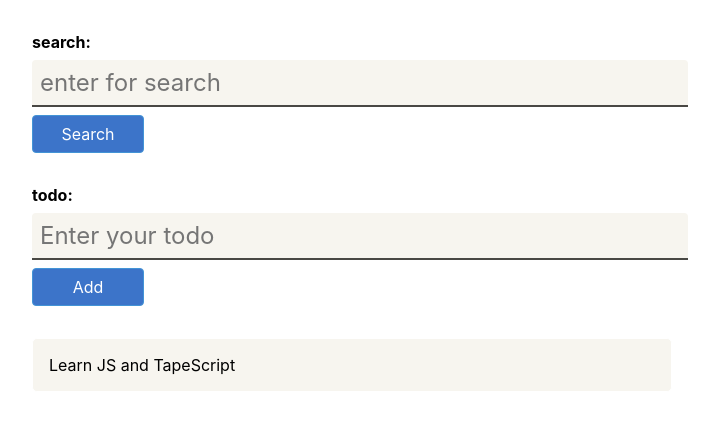
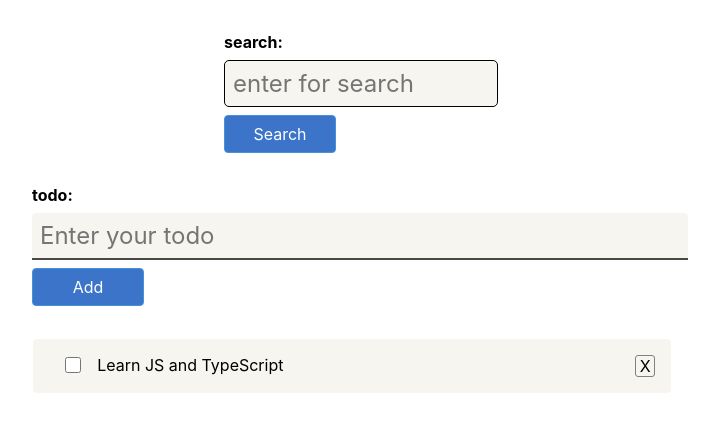
Before and after one commit to Arshaluys84/typeScriptTodoListWithLogIn, a React (Create React App) app: page / in a window 1280 px wide. Shown: the top 432 px of the page, without its empty margins (288-1007 px from the left). Built offline with nearby package versions, Linux system fonts and the light colour scheme.

Commit message:
add checkbox and sorting

```diff
--- a/src/App.tsx
+++ b/src/App.tsx
@@ -5,7 +5,7 @@ import Todos from "./components/Todos";
 import { Todo } from "./models/Todo";
 
 function App() {
-  const todosList = [new Todo("Learn JS and TapeScript")];
+  const todosList = [new Todo("Learn JS and TypeScript", false)];
   const [todos, setTodos] = useState(todosList);
   const [search] = useState("");
   const [filteredTodos, setFilteredTodos] = useState(todos);
@@ -20,7 +20,7 @@ function App() {
     }
   }, [search, todos]);
   const onAddHandler = (text: string) => {
-    setTodos((prev) => [...prev, new Todo(text)]);
+    setTodos((prev) => [...prev, new Todo(text, false)]);
   };
 
   const onDelete = (todoId: string) => {
@@ -34,12 +34,28 @@ function App() {
       )
     );
   };
+  const onCheckBoxChangeHandler = (newTodo: Todo) => {
+    setTodos(
+      todos.map((todo) => {
+        if (todo.id === newTodo.id) {
+          return newTodo;
+        } else {
+          return todo;
+        }
+      })
+    );
+  };
 
+  todos.sort((a, b) => +a.isChecked - +b.isChecked);
   return (
     <div className="App">
       <SearchTodo onFilter={onFilterHandler} />
       <NewTodo onAdd={onAddHandler} />
-      <Todos todos={filteredTodos} onDelete={onDelete} />
+      <Todos
+        todos={filteredTodos}
+        onDelete={onDelete}
+        onChange={onCheckBoxChangeHandler}
+      />
     </div>
   );
 }
--- a/src/components/NewTodo/index.css
+++ b/src/components/NewTodo/index.css
@@ -9,36 +9,6 @@
   margin-bottom: 0.5rem;
 }
 
-.form input {
-  display: block;
-  width: 100%;
-  font: inherit;
-  font-size: 1.5rem;
-  padding: 0.5rem;
-  border-radius: 4px;
-  background-color: #f7f5ef;
-  border: none;
-  border-bottom: 2px solid #494844;
-  border-bottom-right-radius: 0;
-  border-bottom-left-radius: 0;
-  margin-bottom: 0.5rem;
-}
-
-/* .form button {
-  font: inherit;
-  background-color: #eb0250;
-  border: 1px solid #ebb002;
-  color: #201d0f;
-  padding: 0.5rem 1.5rem;
-  border-radius: 4px;
-  cursor: pointer;
-}
-
-.form button:hover,
-.form button:active {
-  background-color: #eb0250;
-  border-color: #ebc002;
-} */
 .form p {
   color: #eb0250;
 }
--- a/src/components/NewTodo/index.tsx
+++ b/src/components/NewTodo/index.tsx
@@ -1,5 +1,6 @@
 import { ChangeEvent, FormEvent, useState } from "react";
 import { Button } from "../UI/Button";
+import { Input } from "../UI/Input";
 import "./index.css";
 
 const NewTodo: React.FC<{ onAdd: (text: string) => void }> = ({ onAdd }) => {
@@ -26,7 +27,7 @@ const NewTodo: React.FC<{ onAdd: (text: string) => void }> = ({ onAdd }) => {
   return (
     <form onSubmit={submitHandler} className="form">
       <label htmlFor="text">todo:</label>
-      <input
+      <Input
         type="text"
         id="text"
         placeholder="Enter your todo"
--- a/src/components/SearchTodo/index.css
+++ b/src/components/SearchTodo/index.css
@@ -0,0 +1,7 @@
+.search {
+  width: 20%;
+}
+.search input {
+  border: 1px solid black;
+  border-radius: 5px;
+}
--- a/src/components/SearchTodo/index.tsx
+++ b/src/components/SearchTodo/index.tsx
@@ -1,4 +1,6 @@
 import { ChangeEvent, FormEvent, useState } from "react";
+import { Button } from "../UI/Button";
+import { Input } from "../UI/Input";
 import "./index.css";
 
 export const SearchTodo: React.FC<{
@@ -20,9 +22,9 @@ export const SearchTodo: React.FC<{
   };
 
   return (
-    <form onSubmit={submitHandler} className="form">
+    <form onSubmit={submitHandler} className="form search">
       <label htmlFor="search">search:</label>
-      <input
+      <Input
         type="text"
         id="search"
         placeholder="enter for search"
@@ -30,7 +32,7 @@ export const SearchTodo: React.FC<{
         value={search}
         onChange={onChangeHandler}
       />
-      <button>Search</button>
+      <Button>Search</Button>
     </form>
   );
 };
--- a/src/components/TodoItem/index.css
+++ b/src/components/TodoItem/index.css
@@ -1,4 +1,5 @@
 .item {
+  display: flex;
   margin: 1rem 0;
   padding: 1rem;
   background-color: #f7f5ef;
@@ -10,3 +11,21 @@
   border: 1px solid black;
   cursor: pointer;
 }
+.item input {
+  width: 3%;
+  margin: 0 1rem;
+  height: 20px;
+}
+.item li {
+  width: 100%;
+}
+.delete {
+  border: 1px solid grey;
+  border-radius: 3px;
+  height: 20px;
+  width: 20px;
+  text-align: center;
+}
+.delete:hover {
+  border: 1px solid red;
+}
--- a/src/components/TodoItem/index.tsx
+++ b/src/components/TodoItem/index.tsx
@@ -1,14 +1,24 @@
 import { Todo } from "../../models/Todo";
 import "./index.css";
 
-const TodoItem: React.FC<{ todo: Todo; onDelete: (id: string) => void }> = ({
-  todo,
-  onDelete,
-}) => {
+const TodoItem: React.FC<{
+  todo: Todo;
+  onDelete: (id: string) => void;
+  onChange: (todo: Todo) => void;
+}> = ({ todo, onDelete, onChange }) => {
   return (
-    <li onClick={() => onDelete(todo.id)} className="item">
-      {todo.title}
-    </li>
+    <div className="item">
+      <input
+        type="checkbox"
+        id="checkbox"
+        checked={todo.isChecked}
+        onChange={(e) => onChange({ ...todo, isChecked: e.target.checked })}
+      />
+      <li>{todo.title}</li>
+      <div className="delete" onClick={() => onDelete(todo.id)}>
+        X
+      </div>
+    </div>
   );
 };
 
--- a/src/components/Todos/index.tsx
+++ b/src/components/Todos/index.tsx
@@ -3,15 +3,21 @@ import { Todo } from "../../models/Todo";
 import TodoItem from "../TodoItem";
 import "./index.css";
 
-const Todos: React.FC<{ todos: Todo[]; onDelete: (id: string) => void }> = ({
-  todos,
-  onDelete,
-}) => {
+const Todos: React.FC<{
+  todos: Todo[];
+  onDelete: (id: string) => void;
+  onChange: (newTodo: Todo) => void;
+}> = ({ todos, onDelete, onChange }) => {
   return (
     <ul className="todos">
       {todos.map((item) => (
         //   <li key={item.id}>{item.title}</li>
-        <TodoItem key={item.id} todo={item} onDelete={onDelete} />
+        <TodoItem
+          key={item.id}
+          todo={item}
+          onDelete={onDelete}
+          onChange={onChange}
+        />
       ))}
     </ul>
   );
--- /dev/null
+++ b/src/components/UI/Input/index.css
@@ -0,0 +1,14 @@
+input {
+  display: block;
+  width: 100%;
+  font: inherit;
+  font-size: 1.5rem;
+  padding: 0.5rem;
+  border-radius: 4px;
+  background-color: #f7f5ef;
+  border: none;
+  border-bottom: 2px solid #494844;
+  border-bottom-right-radius: 0;
+  border-bottom-left-radius: 0;
+  margin-bottom: 0.5rem;
+}
--- /dev/null
+++ b/src/components/UI/Input/index.tsx
@@ -0,0 +1,22 @@
+import React, { ChangeEvent } from "react";
+import "./index.css";
+
+export const Input: React.FC<{
+  type: string;
+  id: string;
+  name: string;
+  placeholder: string;
+  value: string;
+  onChange: (event: ChangeEvent<HTMLInputElement>) => void;
+}> = ({ type, id, name, placeholder, value, onChange }) => {
+  return (
+    <input
+      type={type}
+      id={id}
+      name={name}
+      placeholder={placeholder}
+      value={value}
+      onChange={onChange}
+    />
+  );
+};
--- a/src/models/Todo.ts
+++ b/src/models/Todo.ts
@@ -1,8 +1,10 @@
 export class Todo {
   id: string;
+  isChecked: boolean;
   title: string;
-  constructor(t: string) {
+  constructor(t: string, isChecked: boolean) {
     this.title = t;
+    this.isChecked = isChecked;
     this.id = Date.now().toString();
   }
 }
```
